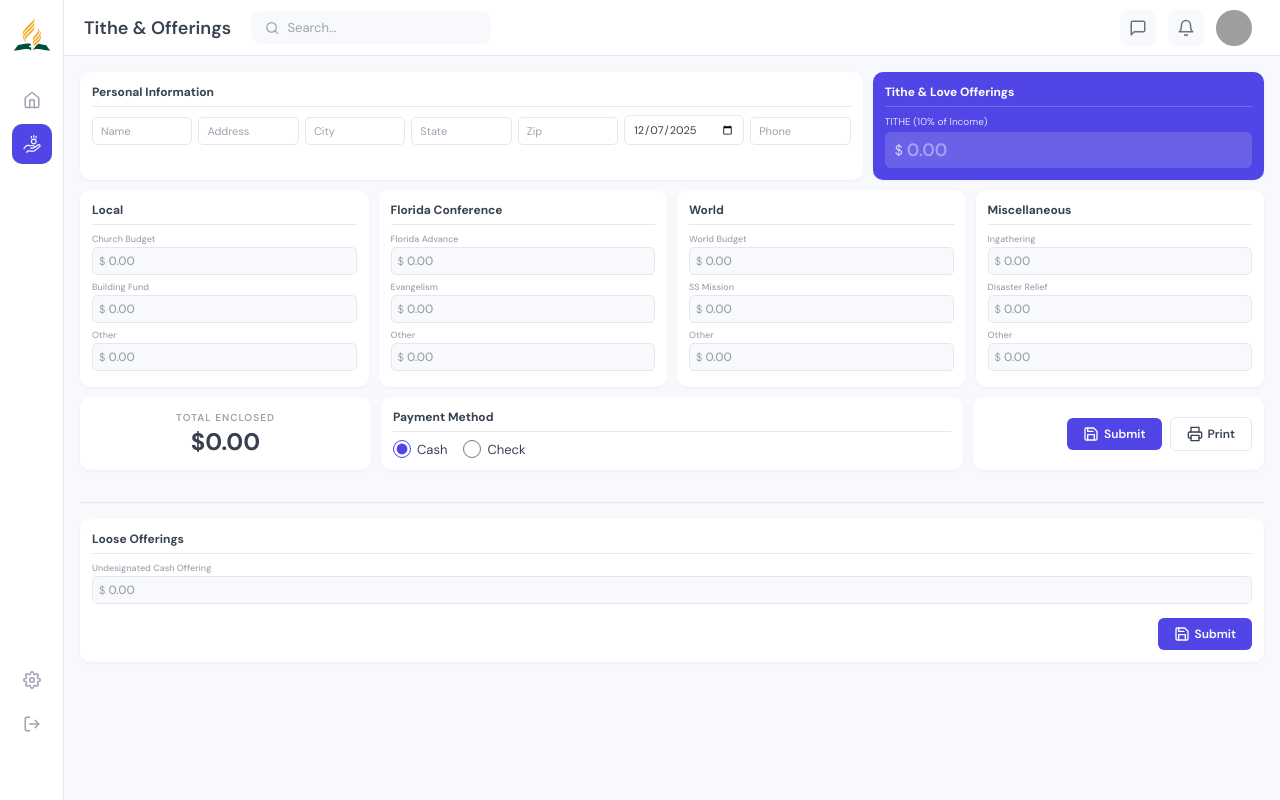
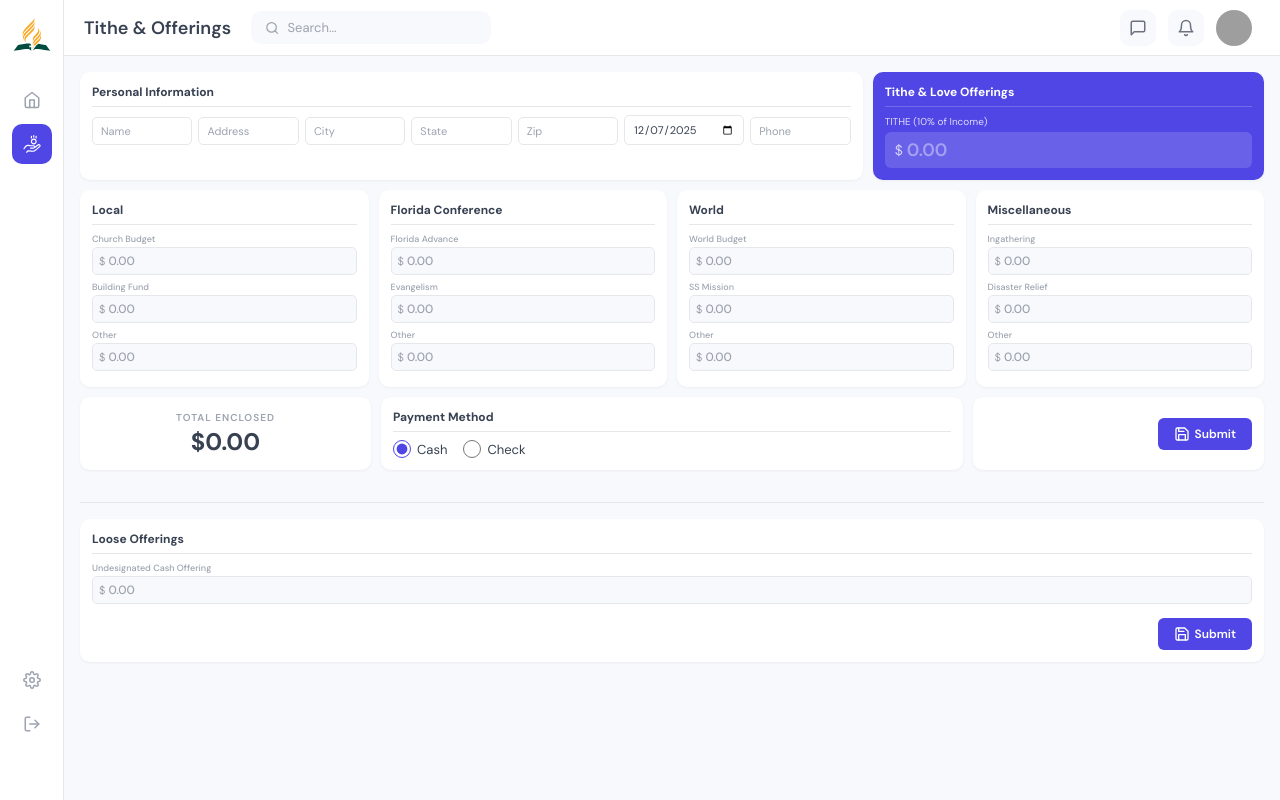
Before and after one commit to Deeligz/churchtreasury, a Next.js app in the folder southpointtreasury-ui/: page /offerings in a window 1280 px wide. Built offline with nearby package versions, Linux system fonts and the light colour scheme; grey boxes are pictures that could not be loaded.

Commit message:
Update offerings page

```diff
--- a/southpointtreasury-ui/src/app/offerings/page.tsx
+++ b/southpointtreasury-ui/src/app/offerings/page.tsx
@@ -9,14 +9,6 @@ const SaveIcon = () => (
     <path d="M19 21H5a2 2 0 0 1-2-2V5a2 2 0 0 1 2-2h11l5 5v11a2 2 0 0 1-2 2z" />
     <polyline points="17 21 17 13 7 13 7 21" />
     <polyline points="7 3 7 8 15 8" />
-  </svg>
-);
-
-const PrintIcon = () => (
-  <svg viewBox="0 0 24 24" fill="none" stroke="currentColor" strokeWidth="2" strokeLinecap="round" strokeLinejoin="round">
-    <polyline points="6 9 6 2 18 2 18 9" />
-    <path d="M6 18H4a2 2 0 0 1-2-2v-5a2 2 0 0 1 2-2h16a2 2 0 0 1 2 2v5a2 2 0 0 1-2 2h-2" />
-    <rect x="6" y="14" width="12" height="8" />
   </svg>
 );
 
@@ -278,10 +270,6 @@ export default function OfferingsPage() {
               <SaveIcon />
               Submit
             </button>
-            <button type="button" className="offering-btn secondary">
-              <PrintIcon />
-              Print
-            </button>
           </div>
         </div>
       </form>
```
